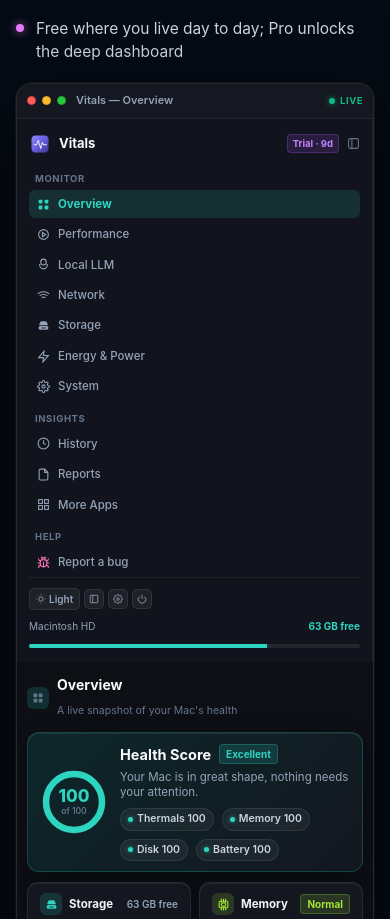
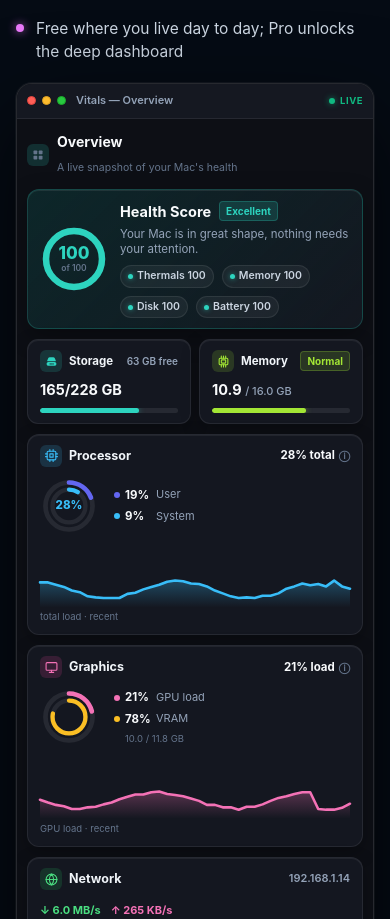
Before and after one commit to azziolfati-hash/vitals-site, a website: page vitals/index.html in a window 390 px wide. Shown: the part 1462-2381 px from the top of the page. Drawn offline with Linux system fonts and the light colour scheme.

Commit message:
Hide left sidebar menu in Vitals Overview on mobile and cellphone views

```diff
--- a/vitals/index.html
+++ b/vitals/index.html
@@ -560,10 +560,6 @@
           width: 100%;
           box-sizing: border-box;
         }
-        @media(max-width: 768px) {
-          .vdw-layout { grid-template-columns: 1fr; min-height: auto; }
-          .vdw-side { display: none; }
-        }
         @media(max-width: 480px) {
           .vdw-bar { padding: 8px 10px; gap: 6px; }
           .vdw-tl { width: 9px; height: 9px; }
@@ -688,6 +684,17 @@
           height: 100%;
           background: #2dd4bf;
           box-shadow: 0 0 6px rgba(45, 212, 191, 0.5);
+        }
+
+        /* Mobile & Cellphone: completely hide left sidebar and make content 100% full-width */
+        @media(max-width: 820px) {
+          .vdw-layout {
+            grid-template-columns: 1fr !important;
+            min-height: auto !important;
+          }
+          .vdw-side {
+            display: none !important;
+          }
         }
 
         /* Main Dashboard Content Area */
```
